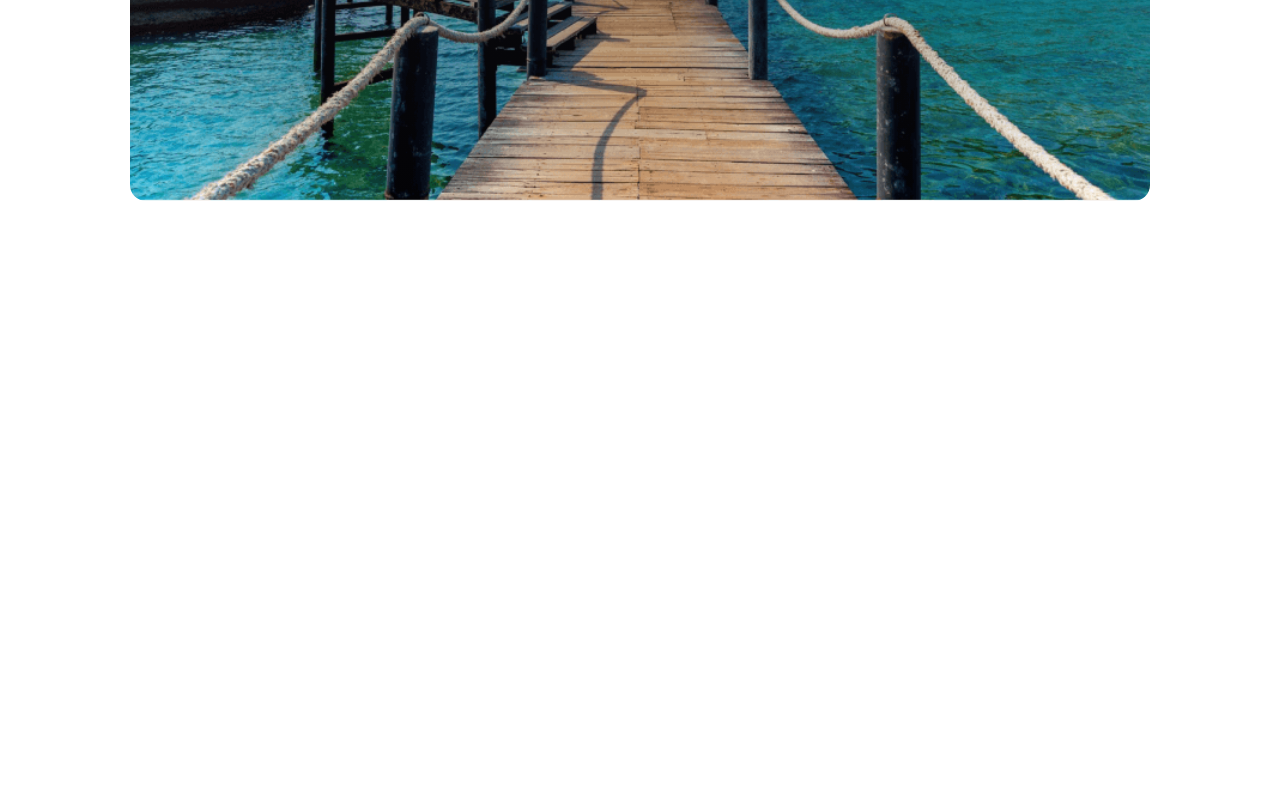
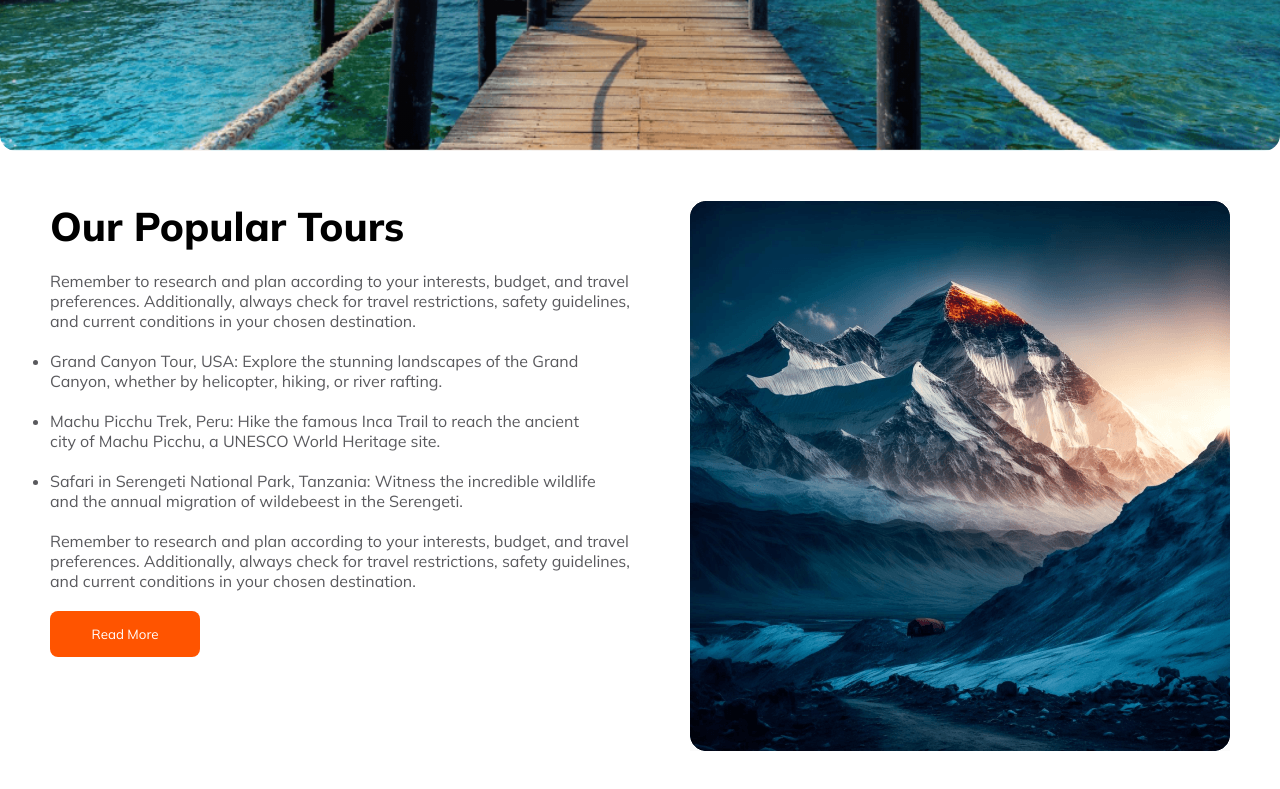
Before and after one commit to sumaiyaurmi/Magical-Adventures, a plain HTML site: page index.html in a window 1280 px wide. Shown: the part 559-1348 px from the top of the page. Before the commit the page ends 810 px from the top, so only its background shows below. Drawn offline with Linux system fonts and the light colour scheme.

Commit message:
popular section added

```diff
--- a/color.css
+++ b/color.css
@@ -16,10 +16,11 @@
   width: 150px;
   border: 0;
 }
+/* body  */
+
 /* header start */
 header {
-  margin: 50px 130px;
-}
+max-width: 1440px;}
 nav {
   display: flex;
   justify-content: space-between;
@@ -122,11 +123,32 @@ select {
 /* banner end */
 /* main start */
 main{
-  margin: 50px 130px;
+ max-width: 1440px;
+ margin:50px;
 }
+/* popular start */
+.popular{
+display: flex;
+gap:50px;
+}
+.popular-title{
+font-size: 40px;
+font-weight: 800;
+margin-bottom: 20px;
+}
+.popular ul li{
+  list-style-type: disc;
+  color: rgba(19, 19, 24, 0.70);
+padding-bottom: 20px;
+}
+.popular-description{
+  color: rgba(19, 19, 24, 0.70);
+margin-bottom: 20px;
+}
+/* popular end */
 /* main end */
 @media screen and (max-width: 600px) {
-  header {
+  header,main {
     margin: 0;
     width: 100%;
   }
@@ -146,6 +168,7 @@ main{
     width: 85%;
     margin: 30px;
   }
+  .popular,
   .banner-form {
     flex-direction: column;
   }
@@ -158,4 +181,10 @@ width: 80%;  }
 .icon{
     padding-left: 90px;
   }
+ .popular{
+  margin: 40px;
+ }
+ .popular-title{
+  font-size: 2rem;
+ }
 }
--- a/index.html
+++ b/index.html
@@ -54,7 +54,30 @@
     <!-- main start -->
     <main>
       <!-- popular section start -->
+      <section class="popular">
+        <div class="popular-content">
+        <h3 class="popular-title">Our Popular Tours</h3>
+        <div class="popular-text">
+          <p class="popular-description">Remember to research and plan according to your interests, budget, and travel preferences. Additionally, always check for travel restrictions, safety guidelines, and current conditions in your chosen destination.</p>
 
+      <ul>
+        <li>Grand Canyon Tour, USA: Explore the stunning landscapes of the Grand Canyon, whether by helicopter, hiking, or river rafting.
+
+        </li>
+        <li>Machu Picchu Trek, Peru: Hike the famous Inca Trail to reach the ancient city of Machu Picchu, a UNESCO World Heritage site.
+
+        </li>
+        <li>Safari in Serengeti National Park, Tanzania: Witness the incredible wildlife and the annual migration of wildebeest in the Serengeti.
+
+        </li>
+
+      </ul>
+         <p class="popular-description">Remember to research and plan according to your interests, budget, and travel preferences. Additionally, always check for travel restrictions, safety guidelines, and current conditions in your chosen destination.</p>
+        </div>
+        <button class="btn-primary">Read More</button>
+        </div>
+        <img src="./Images/Rectangle 4.png" alt="" class="popular-img">
+              </section>
     </main>
     <footer></footer>
   </body>
```
